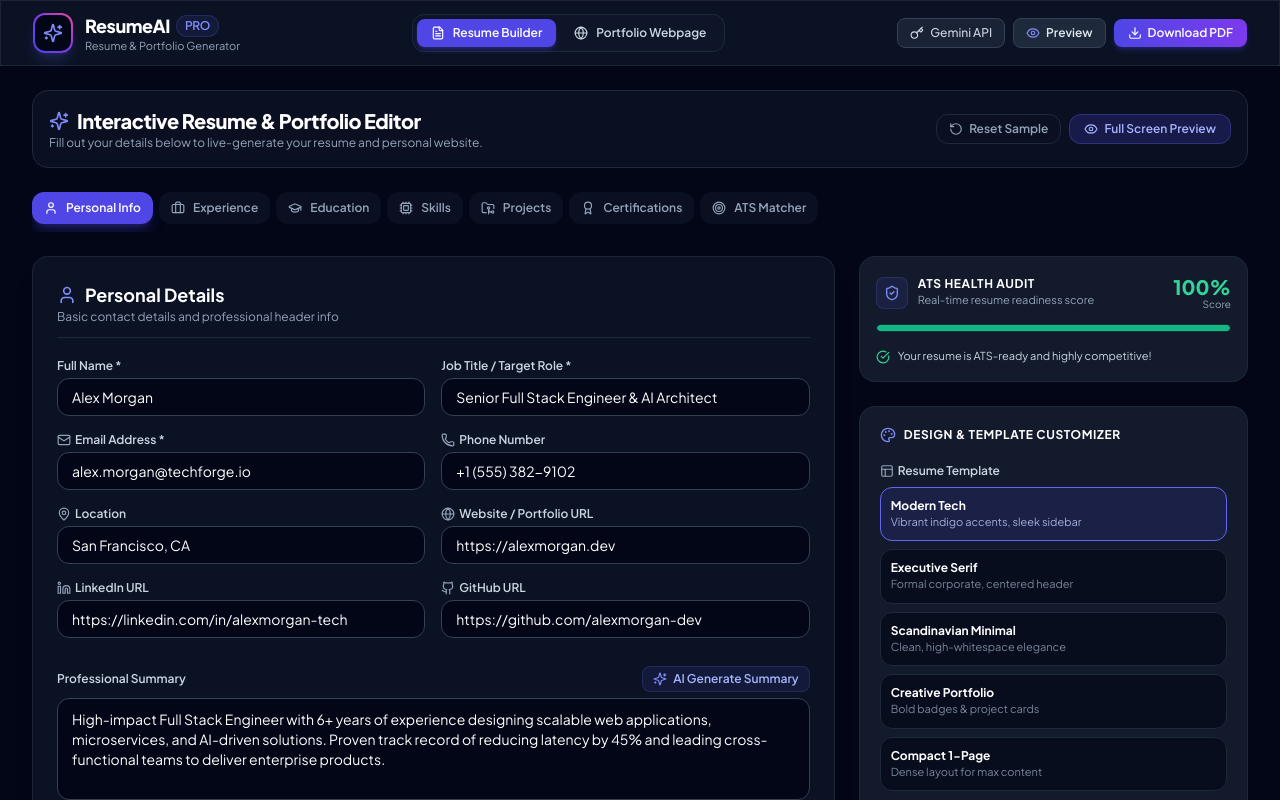
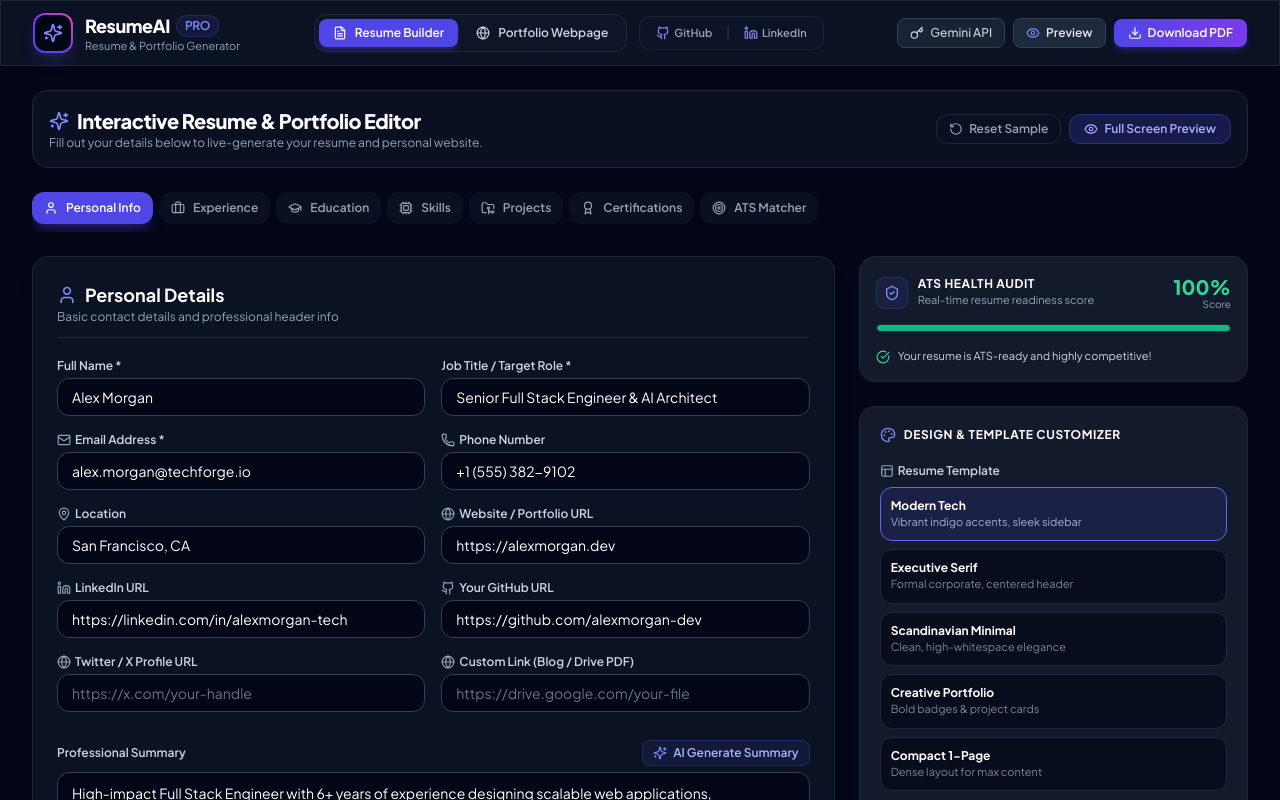
Before and after one commit to subramanyamahindrakar87-ai/AI-RESUME-BUILDER, a React (Vite) app: page / in a window 1280 px wide. Shown: the top 800 px of the page. Built offline with nearby package versions, Linux system fonts and the light colour scheme; a web font is replaced by a local one.

Commit message:
update-developer-links-and-form-fields

```diff
--- a/src/components/FormBuilder/StepPersonalInfo.jsx
+++ b/src/components/FormBuilder/StepPersonalInfo.jsx
@@ -131,13 +131,39 @@
 
         <div>
           <label className="block text-xs font-semibold text-slate-300 mb-1 flex items-center gap-1">
-            <Github className="w-3.5 h-3.5 text-slate-400" /> GitHub URL
+            <Github className="w-3.5 h-3.5 text-slate-400" /> Your GitHub URL
           </label>
           <input
             type="text"
             value={data.personalInfo.github || ''}
             onChange={(e) => handleChange('github', e.target.value)}
-            placeholder="https://github.com/username"
+            placeholder="https://github.com/your-username"
+            className="w-full px-3.5 py-2 rounded-xl bg-slate-950 border border-slate-700 text-white placeholder-slate-500 text-sm focus:outline-none focus:border-indigo-500 transition-all"
+          />
+        </div>
+
+        <div>
+          <label className="block text-xs font-semibold text-slate-300 mb-1 flex items-center gap-1">
+            <Globe className="w-3.5 h-3.5 text-slate-400" /> Twitter / X Profile URL
+          </label>
+          <input
+            type="text"
+            value={data.personalInfo.twitter || ''}
+            onChange={(e) => handleChange('twitter', e.target.value)}
+            placeholder="https://x.com/your-handle"
+            className="w-full px-3.5 py-2 rounded-xl bg-slate-950 border border-slate-700 text-white placeholder-slate-500 text-sm focus:outline-none focus:border-indigo-500 transition-all"
+          />
+        </div>
+
+        <div>
+          <label className="block text-xs font-semibold text-slate-300 mb-1 flex items-center gap-1">
+            <Globe className="w-3.5 h-3.5 text-slate-400" /> Custom Link (Blog / Drive PDF)
+          </label>
+          <input
+            type="text"
+            value={data.personalInfo.customLink || ''}
+            onChange={(e) => handleChange('customLink', e.target.value)}
+            placeholder="https://drive.google.com/your-file"
             className="w-full px-3.5 py-2 rounded-xl bg-slate-950 border border-slate-700 text-white placeholder-slate-500 text-sm focus:outline-none focus:border-indigo-500 transition-all"
           />
         </div>
--- a/src/components/LandingPage.jsx
+++ b/src/components/LandingPage.jsx
@@ -10,7 +10,9 @@
   Layout,
   ArrowRight,
   CheckCircle,
-  Cpu
+  Cpu,
+  Github,
+  Linkedin
 } from 'lucide-react';
 
 export const LandingPage = ({ onGetStarted }) => {
@@ -145,6 +147,35 @@
         </div>
       </section>
 
+      {/* Footer / Developer Credits */}
+      <footer className="max-w-6xl mx-auto px-4 sm:px-6 lg:px-8 pt-10 border-t border-slate-900 text-center space-y-3">
+        <p className="text-xs text-slate-400 font-medium">
+          Created with ❤️ by Subramanya • Built with React, Vite & Tailwind CSS
+        </p>
+
+        <div className="flex items-center justify-center gap-4 text-xs font-semibold">
+          <a
+            href="https://github.com/subramanyamahindrakar87-ai"
+            target="_blank"
+            rel="noopener noreferrer"
+            className="flex items-center gap-1.5 px-3 py-1.5 rounded-xl bg-slate-900 hover:bg-slate-800 text-indigo-400 border border-slate-800 transition-colors"
+          >
+            <Github className="w-4 h-4" />
+            <span>GitHub Profile</span>
+          </a>
+
+          <a
+            href="https://www.linkedin.com/in/subramanyapm/"
+            target="_blank"
+            rel="noopener noreferrer"
+            className="flex items-center gap-1.5 px-3 py-1.5 rounded-xl bg-slate-900 hover:bg-slate-800 text-indigo-400 border border-slate-800 transition-colors"
+          >
+            <Linkedin className="w-4 h-4" />
+            <span>LinkedIn Profile</span>
+          </a>
+        </div>
+      </footer>
+
     </div>
   );
 };
--- a/src/components/Navbar.jsx
+++ b/src/components/Navbar.jsx
@@ -8,7 +8,9 @@
   Eye,
   Layout,
   CheckCircle,
-  Wand2
+  Wand2,
+  Github,
+  Linkedin
 } from 'lucide-react';
 
 export const Navbar = ({
@@ -41,7 +43,8 @@
           </div>
         </div>
 
-        {/* Navigation Tabs */}
+        {/* Permanent Developer Links & Navigation Tabs */}
+        <div className="flex items-center gap-3">
           <nav className="hidden md:flex items-center gap-1 p-1 bg-slate-900/80 rounded-xl border border-slate-800">
             <button
               onClick={() => setActiveView('builder')}
@@ -67,6 +70,32 @@
               Portfolio Webpage
             </button>
           </nav>
+
+          {/* Permanent Creator Social Links */}
+          <div className="hidden lg:flex items-center gap-1.5 px-2 py-1 bg-slate-900/60 rounded-xl border border-slate-800/80 text-xs">
+            <a
+              href="https://github.com/subramanyamahindrakar87-ai"
+              target="_blank"
+              rel="noopener noreferrer"
+              className="flex items-center gap-1 px-2 py-1 rounded-lg text-slate-400 hover:text-white hover:bg-slate-800 transition-colors"
+              title="Developer GitHub (https://github.com/subramanyamahindrakar87-ai)"
+            >
+              <Github className="w-3.5 h-3.5 text-indigo-400" />
+              <span className="font-semibold text-[11px]">GitHub</span>
+            </a>
+            <span className="text-slate-700">|</span>
+            <a
+              href="https://www.linkedin.com/in/subramanyapm/"
+              target="_blank"
+              rel="noopener noreferrer"
+              className="flex items-center gap-1 px-2 py-1 rounded-lg text-slate-400 hover:text-white hover:bg-slate-800 transition-colors"
+              title="Developer LinkedIn (https://www.linkedin.com/in/subramanyapm/)"
+            >
+              <Linkedin className="w-3.5 h-3.5 text-indigo-400" />
+              <span className="font-semibold text-[11px]">LinkedIn</span>
+            </a>
+          </div>
+        </div>
 
         {/* Actions Toolbar */}
         <div className="flex items-center gap-2">
```
Lines whose indentation alone changed are shown as unchanged.
